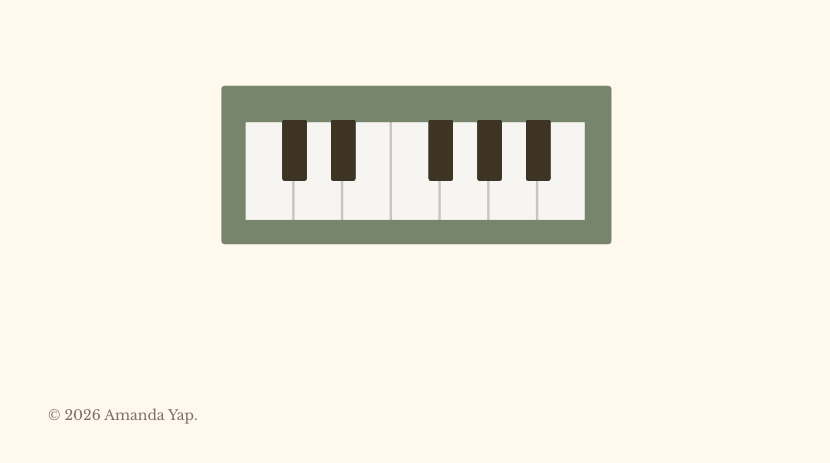
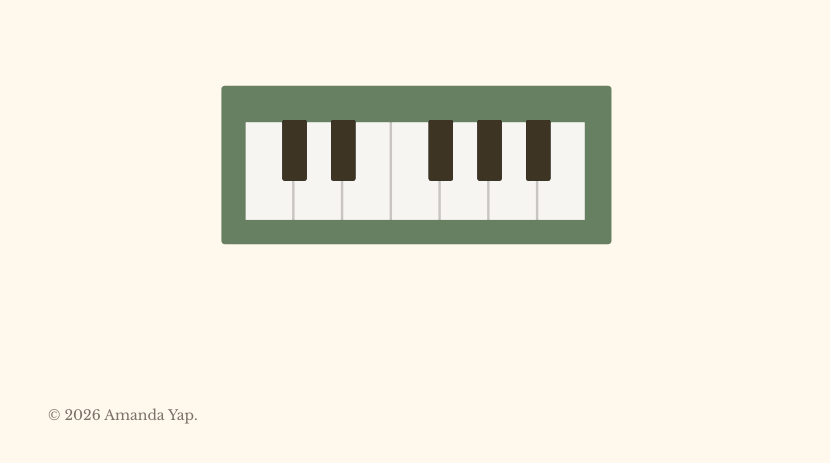
Before and after one commit to amanda-yap/personal-website, an Astro site: page / in a window 1280 px wide. Shown: the part 123-586 px from the top of the page, without its empty margins (224-1054 px from the left). Built offline with nearby package versions, Linux system fonts and the light colour scheme; Astro itself is replaced by a stand-in of ours; some packages are replaced by stand-ins of ours; some icons are missing.

Commit message:
piano more green

```diff
--- a/src/components/Piano.astro
+++ b/src/components/Piano.astro
@@ -19,7 +19,7 @@ const blackNotes = ["C#4", "D#4", "F#4", "G#4", "A#4"]
 
 <svg viewBox="0 0 360 220" xmlns="http://www.w3.org/2000/svg" class="lg:w-4/7 md:w-4/7 w-full">
     <!-- body -->
-    <rect x="20" y="40" rx="3" width="320" height="130" fill="#78856d"/>
+    <rect x="20" y="40" rx="3" width="320" height="130" fill="#678062"/>
 
     <!-- white keys when clicked + gap between white keys -->
     <rect
```
